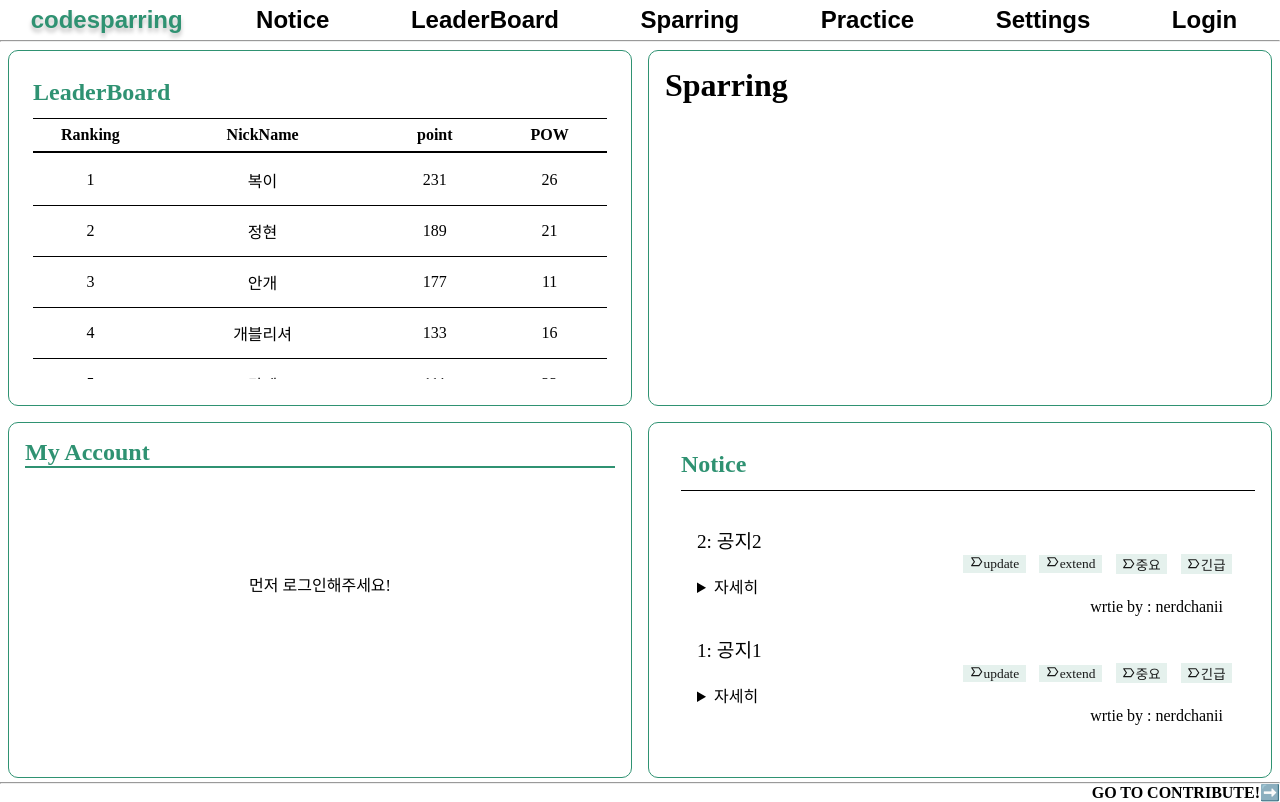
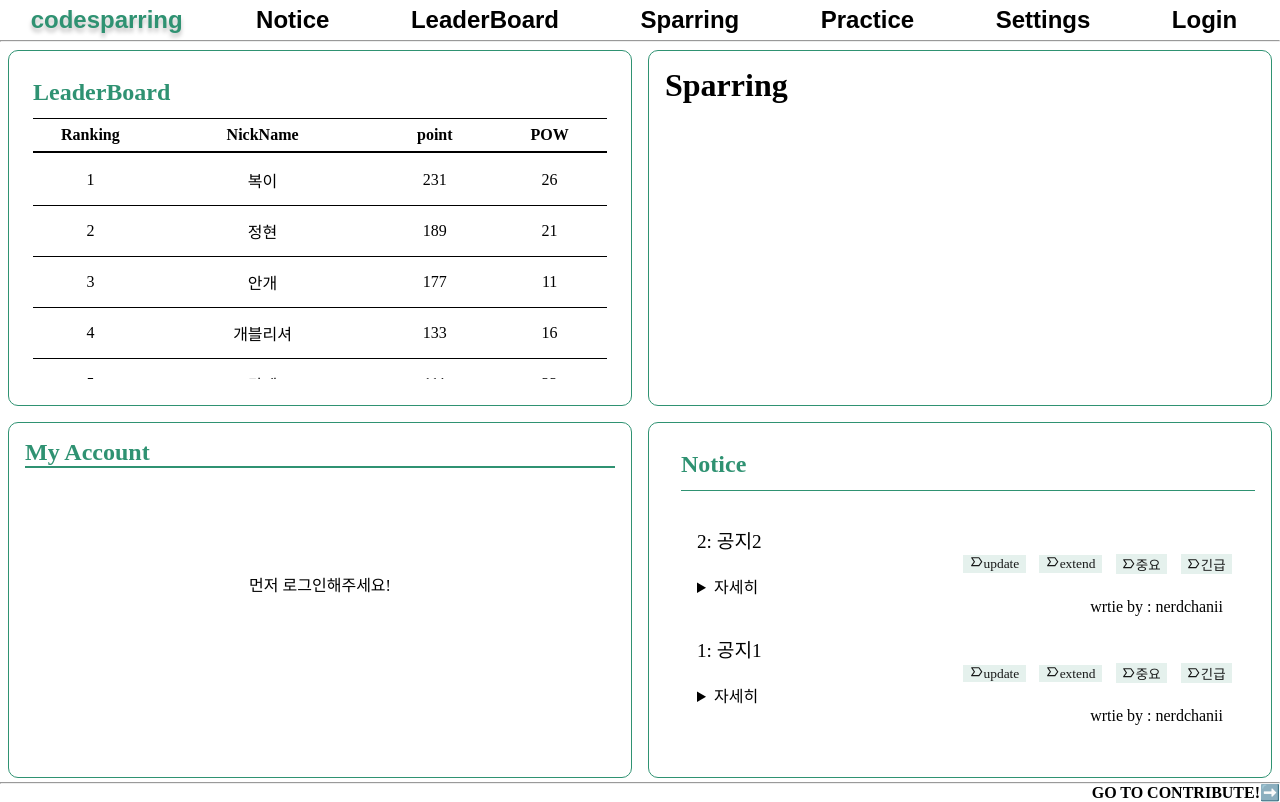
Before and after one commit to nerdchanii/codesparring-client, a React (Create React App) app: page / in a window 1280 px wide. Built offline with nearby package versions, Linux system fonts and the light colour scheme.

Commit message:
css 일부수정

```diff
--- a/src/components/Notice/Notice.scss
+++ b/src/components/Notice/Notice.scss
@@ -7,7 +7,7 @@
 .Notice {
   .NoticeHeader {
     color: #2f9272;
-    border-bottom: 1px solid black;
+    border-bottom: 1px solid #2f9272;
     padding-bottom: 0.5em;
     max-height: fit-content;
     font-weight: bold;
```
